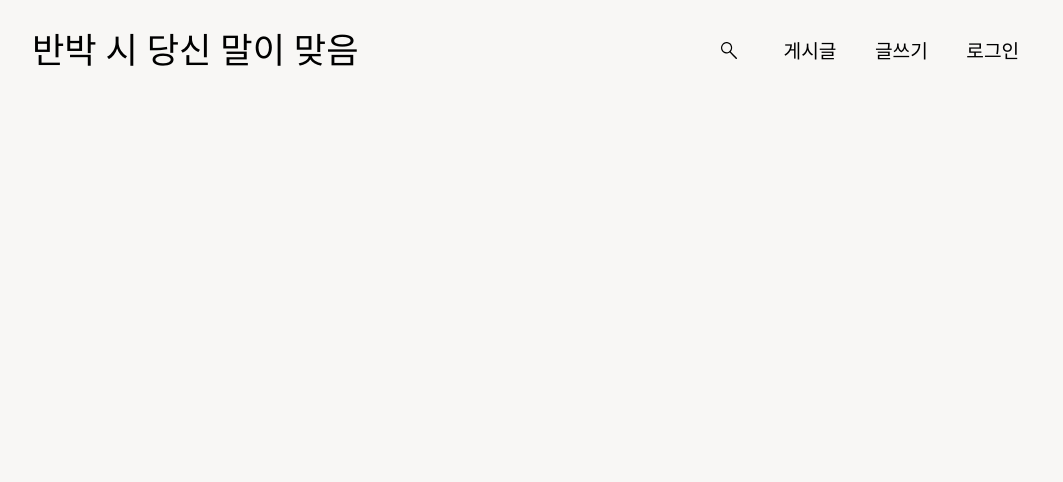
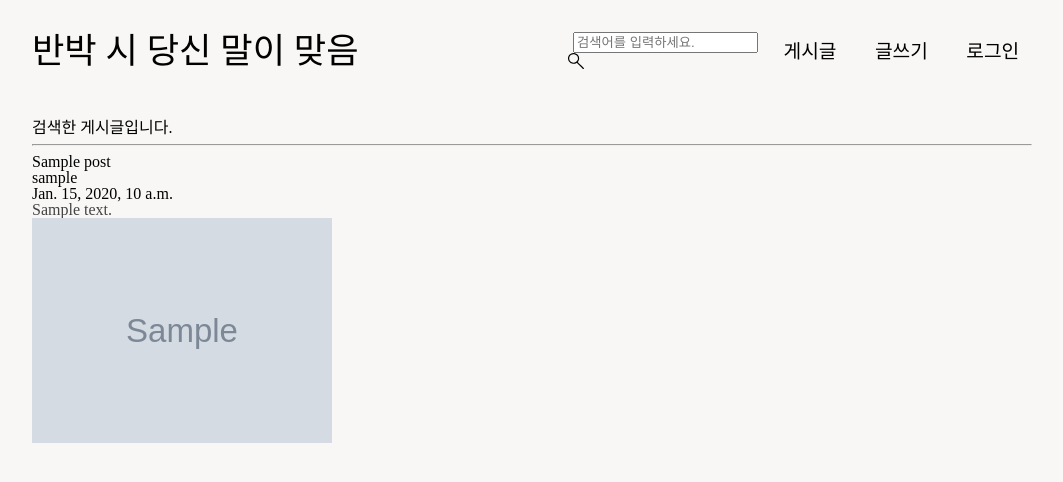
Before and after one commit to LikeLion-11th-SKHU/WhenYouRefute_YouAreRight, a Django app: template youareright/templates/search.html in a window 1280 px wide. Shown: the top 482 px of the page, without its empty margins (108-1171 px from the left). Run offline with Django 4.2, Linux system fonts and the light colour scheme; the template is opened without the code that fills it: most values are stand-ins (such as "Sample title", 1, 10 or a date in 2020); grey boxes marked "Sample" are stand-in pictures; some web fonts are replaced.

```diff
--- a/youareright/templates/base.html
+++ b/youareright/templates/base.html
@@ -23,11 +23,16 @@
 				</div>
 				<div class="nav_text">
 					<ul class="nav_menu_p">
-						<li class="search_li">
-							<a href="#">
-								<img id="search_item" src="{% static 'img/search.svg' %}" alt="돋보기">
-							</a>
-						</li>
+						<!-- 검색창 -->
+						<form method="POST">
+							{% csrf_token %}
+							<input type="text" name="search" placeholder="검색어를 입력하세요.">
+							<li class="search_li">
+								<a href="{% url 'search' %}">
+									<img id="search_item" src="{% static 'img/search.svg' %}" alt="돋보기">
+								</a>
+							</li>
+						</form>
 						<li><a class="nav_li_p" id="nav_part_p" href="{% url 'board' %}">게시글</a></li>
 						<li><a class="nav_li_p" id="nav_part_p" href="{% url 'create' %}">글쓰기</a></li>
 					</ul>
--- a/youareright/templates/detail.html
+++ b/youareright/templates/detail.html
@@ -26,6 +26,7 @@
         <path
             d="m8 2.748-.717-.737C5.6.281 2.514.878 1.4 3.053c-.523 1.023-.641 2.5.314 4.385.92 1.815 2.834 3.989 6.286 6.357 3.452-2.368 5.365-4.542 6.286-6.357.955-1.886.838-3.362.314-4.385C13.486.878 10.4.28 8.717 2.01L8 2.748zM8 15C-7.333 4.868 3.279-3.04 7.824 1.143c.06.055.119.112.176.171a3.12 3.12 0 0 1 .176-.17C12.72-3.042 23.333 4.867 8 15z" />
     </svg>
+</a>
 
 {% endif %}
 
--- a/youareright/templates/search.html
+++ b/youareright/templates/search.html
@@ -13,3 +13,17 @@
 <div class="header">
     <h2>{{ title }}</h2>
 </div>
+
+{% block content %}
+<h1>검색한 게시글입니다.</h1>
+<hr>
+{% for post in posts %}
+{{ post.title }}<br>
+{{ post.user_name }}<br>
+{{ post.pub_date }}<br>
+{{ post|hashtag_link|safe }}<br>
+{% if post.image %}
+<img src="{{post.image.url}}" alt="post_image" width="300px">
+{% endif %}
+{% endfor %}
+{% endblock %}
--- a/youareright/urls.py
+++ b/youareright/urls.py
@@ -10,6 +10,7 @@ urlpatterns = [
     path("detail/<int:id>", youareright.views.detail, name="detail"),
     path("update/<int:id>", youareright.views.update, name="update"),
     path("delete/<int:id>", youareright.views.delete, name="delete"),
-    path('<int:hashtag_pk>/hashtag/', youareright.views.hashtag, name='hashtag'),
-    path('like/<str:pk>', youareright.views.like, name='like'),
+    path("<int:hashtag_pk>/hashtag/", youareright.views.hashtag, name="hashtag"),
+    path("like/<str:pk>", youareright.views.like, name="like"),
+    path("search/", youareright.views.search, name="search"),
 ]
```
Also changed, not shown: youareright/views.py (+17 -11 lines), youareright/migrations/0002_post_likes_alter_hashtag_hash_date.py (added). Lines whose indentation alone changed are shown as unchanged.
